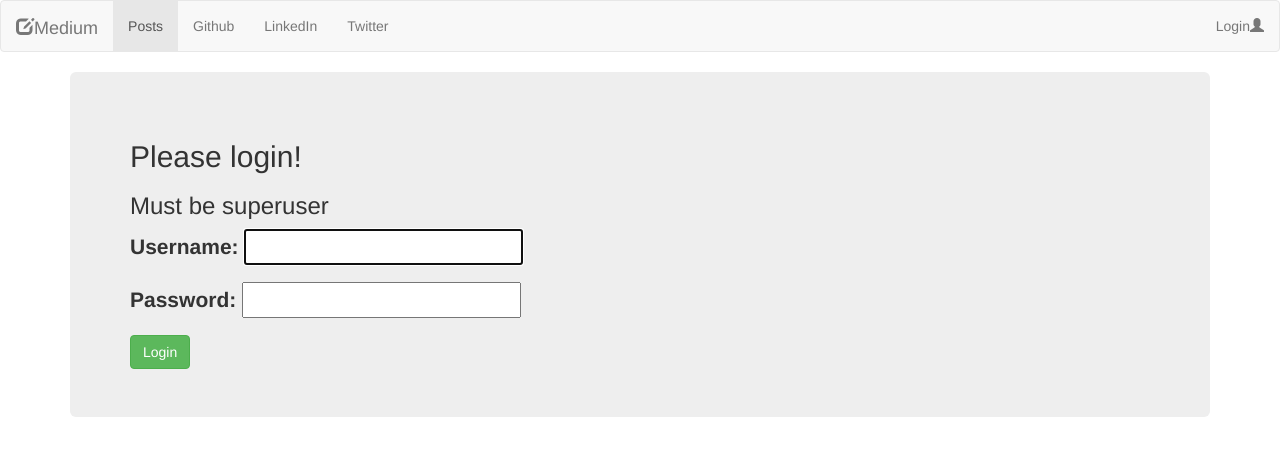
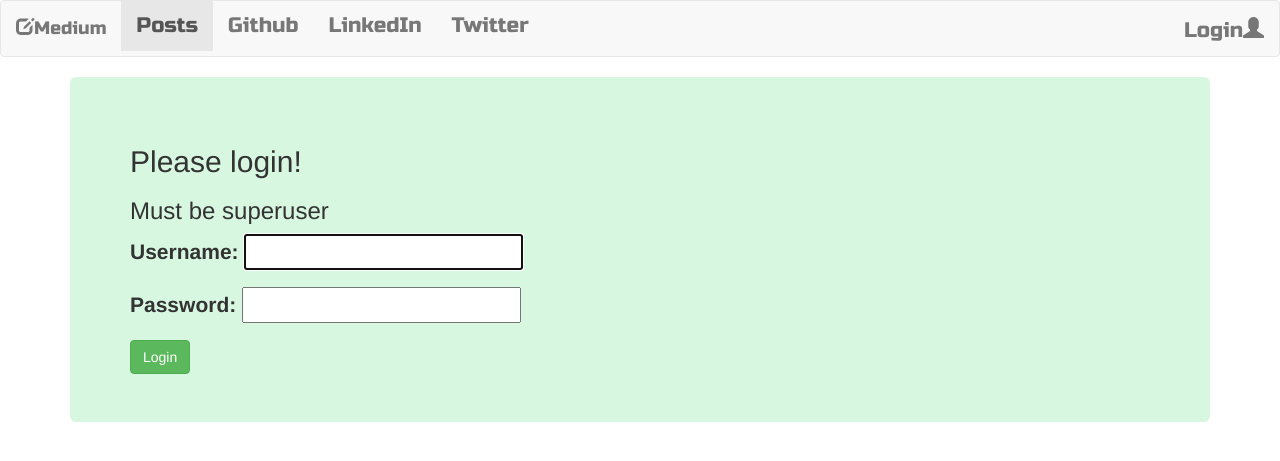
Before and after one commit to piyushnh/blog_project, a Django app: page /accounts/login/ in a window 1280 px wide. Shown: the top 461 px of the page. Run offline with Django 3.2, Linux system fonts and the light colour scheme; some libraries are stand-ins or nearby versions.

Commit message:
Kindof done with experimenting. Can't figure out why blog.css doesnt work

```diff
--- /dev/null
+++ b/medium/blog/static/css/blog_app.css
@@ -0,0 +1,11 @@
+.techfont{
+ font-family: 'Russo one',sans-serif;
+ font-size: 1.5em;
+ text-decoration: underline;
+}
+
+#login-page{
+ background: #d7f7e1;
+}
+
+/* NOTE:THIS IS FOR COLORCHANGING */
--- a/medium/blog/templates/blog/base.html
+++ b/medium/blog/templates/blog/base.html
@@ -9,7 +9,7 @@
     {# bootstrap #}
     <link rel="stylesheet" href="https://maxcdn.bootstrapcdn.com/bootstrap/3.3.7/css/bootstrap.min.css"
     integrity="sha384-BVYiiSIFeK1dGmJRAkycuHAHRg32OmUcww7on3RYdg4Va+PmSTsz/K68vbdEjh4u" crossorigin="anonymous">
-    <!-- <link rel="stylesheet" href="{% static "css/blog.css" %}"> -->
+    <link rel="stylesheet" href="{% static "css/blog_app.css" %}">
 
   </head>
   <body>
```
